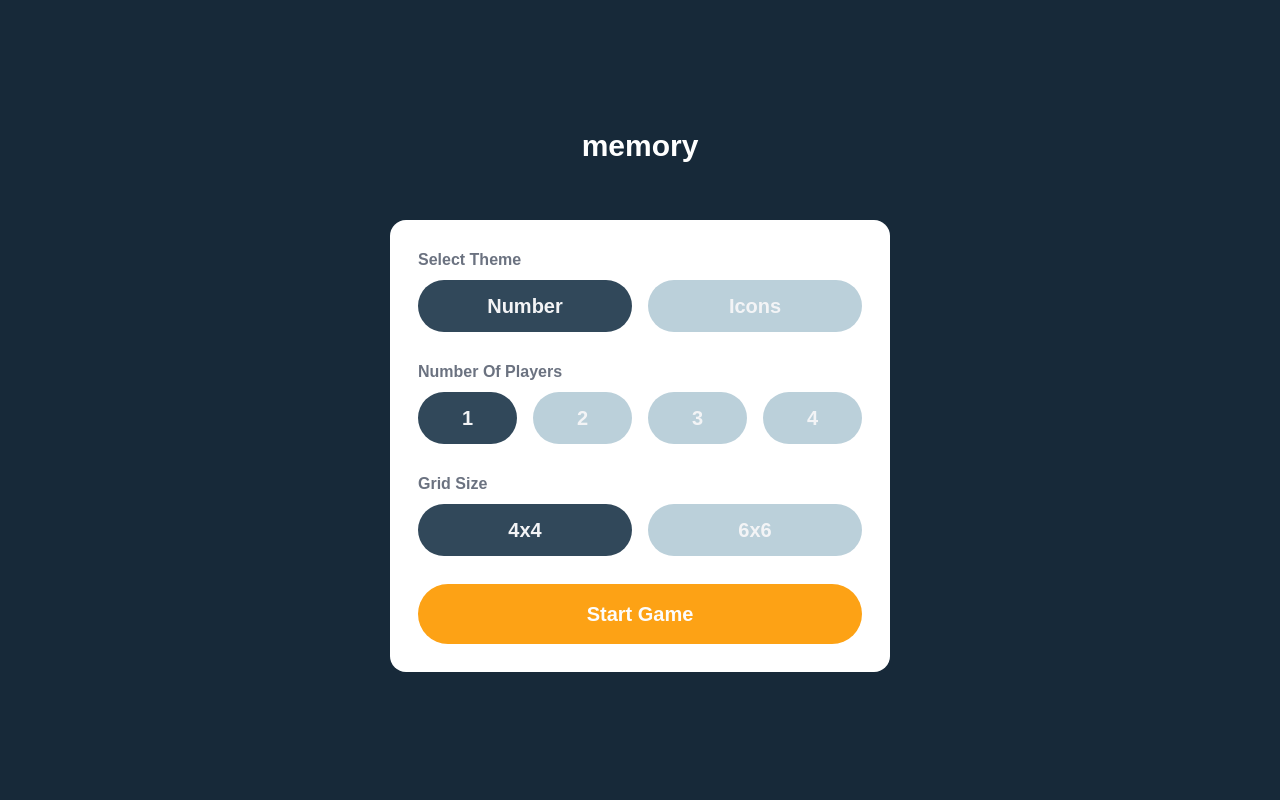
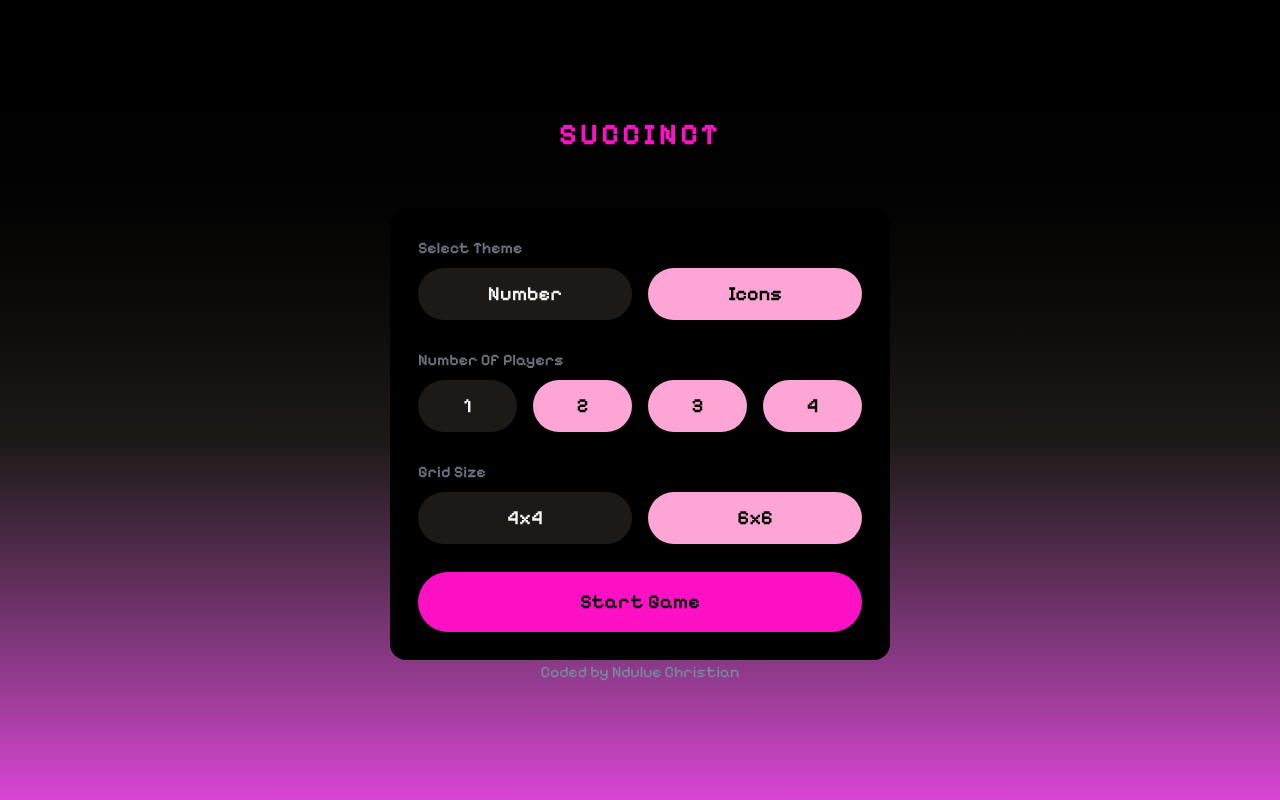
Before and after one commit to Ndulue098/memoryGame, a Next.js app: page / in a window 1280 px wide. Built offline with nearby package versions, Linux system fonts and the light colour scheme.

Commit message:
made changes in the colors

```diff
--- a/app/globals.css
+++ b/app/globals.css
@@ -19,7 +19,7 @@
     position: absolute;
     aspect-ratio: 1 / 1;
     width: 1.5rem;
-    background-color: #FDA215;
+    background-color: #FD12C6;
     top: 0;
     transform: translate(-50%, -50%) rotate(45deg);
     z-index: -1;
--- a/app/layout.js
+++ b/app/layout.js
@@ -1,16 +1,27 @@
-import { Geist, Geist_Mono } from "next/font/google";
+/*
+ * Copyright © 2025 Ndulue Christian
+ * All rights reserved.
+*/
+
+import { Geist, Geist_Mono,Pixelify_Sans} from "next/font/google";
 import "./globals.css";
 import { GameProvider } from "@/components/contexts/Gamecontext";
 
-const geistSans = Geist({
-  variable: "--font-geist-sans",
-  subsets: ["latin"],
-});
+// const geistSans = Geist({
+//   variable: "--font-geist-sans",
+//   subsets: ["latin"],
+// });
 
-const geistMono = Geist_Mono({
-  variable: "--font-geist-mono",
-  subsets: ["latin"],
-});
+// const geistMono = Geist_Mono({
+//   variable: "--font-geist-mono",
+//   subsets: ["latin"],
+// });
+
+const pixelSans=Pixelify_Sans({
+  subsets:["latin"],
+  display:"swap",
+  weight:["400" , "500" , "600" , "700" , "400" , "500" , "600" , "700"]
+})
 
 export const metadata = {
   title: "Create Next App",
@@ -21,7 +32,7 @@ export default function RootLayout({ children }) {
   return (
     <html lang="en">
       <body
-        className={`${geistSans.variable} bg-whiteGray ${geistMono.variable} overflow-x-hidden antialiased h-screen`}
+        className={`${pixelSans.className} bg-whiteGray overflow-x-hidden antialiased h-screen bg-game-gradient`}
       >
         <GameProvider>
           {children}
--- a/app/page.js
+++ b/app/page.js
@@ -20,7 +20,7 @@ export default function Home() {
   // console.log(winnner);
 
   return (
-    <main className="px-6 py-6 flex flex-col h-full md:px-8 lg:max-w-[1100px] mx-auto">
+    <main className="px-6 py-6 flex flex-col h-screen md:px-8 lg:max-w-[1100px] mx-auto">
       <Navbar/>
       <Game/>
 
@@ -29,15 +29,15 @@ export default function Home() {
      {status==="finished"&&<Finished player={players}>
       <Finished.Layout>
         <Finished.GameHead >
-          <h2 className="text-3xl text-verydarkerGray  font-bold md:text-3xl capitalize text-center">
+          <h2 className="text-3xl text-orange  font-bold md:text-3xl capitalize text-center">
             {winnner.length>1?"There is a tie":`Player ${sortedPlayer.at(0).players} Wins!`}
           </h2>
           <p className="font-bold text-base text-center text-playerGray">Game over! Here are the results...</p>
         </Finished.GameHead>
         <Finished.GameData>
-              {sortedPlayer.map((play,i)=>{return <div className={` ${i===0?"bg-darkerGray":"bg-[#DFE5EA]"} capitalize rounded-lg p-4 flex justify-between items-center`}  key={i}>
-                    <p className={` ${i===0?"text-whiteGray":"text-playerGray"} text-base font-bold `}>player  {play.players} {i===0&&"(Winner)"}</p>
-                    <p className={` ${i===0?"text-whiteGray":"text-verydarkerGray"} font-bold text-2xl `}>{play.score} Pairs</p>
+              {sortedPlayer.map((play,i)=>{return <div className={` ${i===0?"bg-fairGray text-black":"bg-darkGray"} capitalize rounded-lg p-4 flex justify-between items-center`}  key={i}>
+                    <p className={` ${i===0?"":"text-playerGray"} text-base font-bold `}>player  {play.players} {i===0&&"(Winner)"}</p>
+                    <p className={` ${i===0?"":"text-playerGray"} font-bold text-2xl `}>{play.score} Pairs</p>
               </div>} )}
         </Finished.GameData>
         <Finished.Button dispatch={dispatch}/>
@@ -50,19 +50,19 @@ export default function Home() {
      {status==="timeup"&&<Finished player={players}>
       <Finished.Layout>
         <Finished.GameHead >
-          <h2 className="text-3xl text-verydarkerGray font-bold md:text-3xl capitalize text-center">
-            you did it!
+          <h2 className="text-3xl  text-playerGray font-bold md:text-3xl capitalize text-center">
+            Time Up
         </h2>
         <p className="font-bold text-base text-center text-playerGray">Game over! Here&rsquo;s how you got on...</p>
         </Finished.GameHead>
         <Finished.GameData>
-              <div className="bg-fairGray p-4 flex justify-between items-center rounded-lg">
-                    <p className="text-base font-bold text-playerGray">Time Elapsed</p>
-                    <p className="font-bold text-2xl text-verydarkerGray">{`${mins}`.padStart(2,0)}:{`${second}`.padStart(2,0)}</p>
+              <div className="bg-darkGray text-playerGray p-4 flex justify-between items-center rounded-lg">
+                    <p className="text-base font-bold ">Time Elapsed</p>
+                    <p className="font-bold text-2xl ">{`${mins}`.padStart(2,0)}:{`${second}`.padStart(2,0)}</p>
                 </div>
-                <div className="bg-fairGray p-4 flex justify-between items-center rounded-lg ">
-                    <p className="text-base font-bold text-playerGray">Moves Taken</p>
-                    <p className="font-bold text-2xl text-verydarkerGray flex items-center">{moves} Moves</p>
+                <div className="bg-darkGray text-playerGray p-4 flex justify-between items-center rounded-lg ">
+                    <p className="text-base font-bold ">Moves Taken</p>
+                    <p className="font-bold text-2xl  flex items-center">{moves} Moves</p>
               </div>
         </Finished.GameData>
         <Finished.Button dispatch={dispatch}/>
--- a/components/Finished.jsx
+++ b/components/Finished.jsx
@@ -11,7 +11,7 @@ export default function Finished({children}){
 Finished.Layout=function Layout({children}){
     return <div className=" inset-0    fixed    bg-[#7D7D7D]/70 text-gray-900 flex flex-col px-5">
         <div className="my-auto">
-            <div className="bg-white p-6 max-w-[500px] rounded-2xl mx-auto">
+            <div className="bg-black p-6 max-w-[500px] rounded-2xl mx-auto">
                {children}
             </div>
         </div>
--- a/components/Game.jsx
+++ b/components/Game.jsx
@@ -73,9 +73,9 @@ function Card({character,flipped,id,handleClick,uniqueId,settingCharacter}){
   //   return [...open,id]
   // })
 
-  const output=settingCharacter==="num"?character:<Image width={70} height={70} priority src={`./${character}.svg`} alt="game icon" />
+  // const output=settingCharacter==="num"?character:<Image width={70} height={70} priority src={`./${character}.svg`} alt="game icon" />
 
-  return <div onClick={()=>{!flipped && handleClick(uniqueId,id) }} className={` text-whiteGray ${flipped?"bg-fairGray":"bg-darkerGray" } transition-all duration-300 cursor-pointer text-3xl rounded-full flex items-center justify-center w-full aspect-square`} >
+  return <div onClick={()=>{!flipped && handleClick(uniqueId,id) }} className={` text-whiteGray ${flipped?"bg-fairGray":"bg-darkerGray" } transition-all duration-300 cursor-pointer text-3xl rounded-xl flex items-center justify-center w-full aspect-square`} >
    { settingCharacter==="num"?(flipped && character):<Image width={70} height={70} priority src={`./${character}.svg`} alt="game icon" className={`${flipped ?"opacity-100":"opacity-0 w-[80%]"} `} />}
   </div>
 
--- a/components/Navbar.jsx
+++ b/components/Navbar.jsx
@@ -2,6 +2,7 @@
 import { useEffect, useRef, useState } from "react"
 import { useGame } from "./contexts/Gamecontext"
 import {ResetButton,  NewGameButton } from "./ui/Button"
+import Image from "next/image"
 
 export default function Navbar() {
     const {dispatch,secRemaining,moves,status}=useGame()
@@ -47,7 +48,9 @@ export default function Navbar() {
       }, [dispatch, secRemaining,status]);
 
     return <nav className="flex justify-between items-center ">
-            <h2 className="text-3xl md:text-3xl text-darkerGray font-bold">memory</h2>
+            <h2 className="text-3xl md:text-3xl text-darkerGray font-bold text-orange text-center uppercase tracking-widest">
+              <Image width={30} height={30} src={"/Succ.jpg"} alt=""/>
+            </h2>
             <div className="flex justify-between items-center gap-3 sm:gap-12 text-gray-500">
                 <div className="flex flex-col items-center  w-[50%] py-2 ">
                     <p className="text-xs sm:text-sm font-bold capitalize text-gray-400">Time</p>
@@ -61,7 +64,7 @@ export default function Navbar() {
 
             <div className="md:hidden">
                 <button id="menuButton" onClick={toggleMenu} className="px-4 py-2 bg-orange rounded-full font-semibold ">Menu</button>
-                <div ref={navRef} className=" bg-gray-200 p-3 flex flex-col gap-2 rounded-lg     fixed       mt-3 right-0 max-w-[19rem] md:hidden transition-transform duration-700 ease-in-out">
+                <div ref={navRef} className=" bg-black   p-3 flex flex-col gap-2 rounded-lg     fixed       mt-3 right-0 max-w-[19rem] md:hidden transition-transform duration-700 ease-in-out">
                     <ResetButton secRemaining={secRemaining} onclick={() => {dispatch({ type: "reset" });toggleMenu();}} />
                     <NewGameButton secRemaining={secRemaining} onclick={() => {dispatch({ type: "play" });toggleMenu();}} />
                     {/* <button onClick={() => {dispatch({ type: "reset" });toggleMenu();}} className="px-4 py-2 flex-1 bg-orange rounded-full font-semibold text-whiteGray ">Restart</button> */}
--- a/components/Settings.jsx
+++ b/components/Settings.jsx
@@ -2,6 +2,7 @@
 
 import { useEffect, useState } from "react";
 import { useGame } from "./contexts/Gamecontext";
+import Link from "next/link";
 
 export default function Settings() {
     const [character,setChar]=useState("num");
@@ -16,10 +17,10 @@ export default function Settings() {
     },[character,playersNum,gridSize])
 
 
-    return <div className="fixed inset-0 bg-verydarkerGray text-playerGray flex flex-col px-5">
+    return <div className="fixed inset-0 bg-custom-gradient text-playerGray flex flex-col px-5">
                 <div className="my-auto">
-                <h2 className="text-2xl font-bold md:text-3xl mb-14 text-white text-center">memory</h2>
-                    <div className="bg-white p-7 max-w-[500px] rounded-2xl mx-auto">
+                <h2 className="text-2xl font-bold md:text-3xl mb-14 text-orange text-center uppercase tracking-widest">Succinct</h2>
+                    <div className=" bg-black p-7 max-w-[500px] rounded-2xl mx-auto">
                         <SettingType name={"select theme"}>
                             <Button onclick={setChar} datatype="character" data={"num"}>Number</Button>
                             <Button onclick={setChar} datatype="character" data={"icon"}>Icons</Button>
@@ -41,17 +42,18 @@ export default function Settings() {
                             Start Game
                         </button>
                     </div>
+                    <p className="text-center">
+                    Coded by { }
+                    <Link href="https://x.com/Ndulue47" target="_blank" >Ndulue Christian </Link>
+                    </p>
                 </div>
         </div>
 }
 
 function Button({children,type,onclick,data,datatype}){
     const {gameSettings}=useGame()
-    console.log(gameSettings);
-    console.log(datatype);
 
-
-    return <button onClick={()=>onclick(data)} className={`  ${gameSettings[datatype]===data?"bg-darkerGray":"bg-fairGray"} py-3 text-xl flex-1 rounded-full`}>
+    return <button onClick={()=>onclick(data)} className={`  ${gameSettings[datatype]===data?"bg-darkerGray":"bg-fairGray text-black"} py-3 text-xl flex-1 rounded-full`}>
         {children}
     </button>
 }
--- a/components/contexts/Gamecontext.jsx
+++ b/components/contexts/Gamecontext.jsx
@@ -63,7 +63,7 @@ function GameProvider({children}){
       const newDeck = returnSuffledArr(numberOfPairs,character);
       // console.log(newDeck);
 
-      return {...curState,status:"ready",gameData:newDeck, secRemaining:5*newDeck.length, players:Array.from({length:curState.gameSettings.playersNum},(_,index)=>({players:index+1,score:0}))}
+      return {...curState,status:"ready",gameData:newDeck, secRemaining:7*newDeck.length, players:Array.from({length:curState.gameSettings.playersNum},(_,index)=>({players:index+1,score:0}))}
     case "finished":
       return {...curState,status:"finished"}
     case "gameSetting":
--- a/tailwind.config.mjs
+++ b/tailwind.config.mjs
@@ -10,12 +10,23 @@ export default {
       colors: {
         background: "var(--background)",
         foreground: "var(--foreground)",
-        darkerGray:"#31485A",
-        whiteGray:"#FCFCFC",
-        orange:"#FDA215",
-        fairGray:"#BBD0DA",
+        darkerGray:"oklch(0.216 0.006 56.043)",
+        darkGray:"oklch(0.21 0.006 285.885)",
+        // darkerGray:"#31485A",
+        // whiteGray:"#FCFCFC",
+        whiteGray:"oklch(0.145 0 0)",
+        // whiteGray:"oklch(0.823 0.12 346.018)",
+        orange:"#fe11c5",
+        // fairGray:"#FFA0E8",
+        fairGray:"oklch(0.823 0.12 346.018)",
         playerGray:"#718E9F",
-        verydarkerGray:"#172939",
+        // verydarkerGray:"#172939",
+        verydarkerGray:"oklch(0.216 0.006 56.043)",
+      },
+      height: { screen: "100dvh" },
+      backgroundImage: {
+        'custom-gradient': 'linear-gradient(to top, oklch(0.65 0.24 329) 0%, oklch(0.216 0.006 56.043) 45%, oklch(0 0 0) 100%)',
+        'game-gradient': 'linear-gradient(to top, oklch(0.65 0.24 329) -25%, oklch(0.216 0.006 56.043) 7%, oklch(0 0 0) 100%)',
       },
     },
   },
```
Also changed, not shown: public/Succ.jpg (added).
